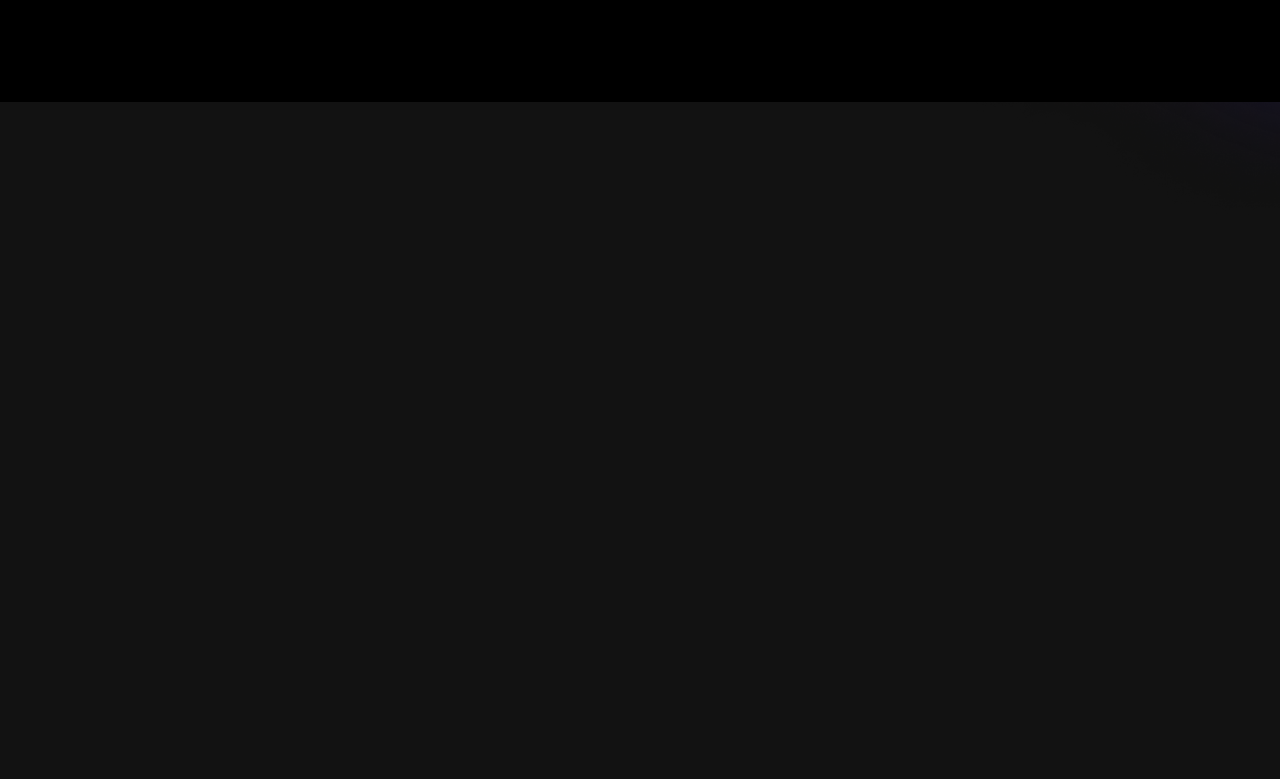
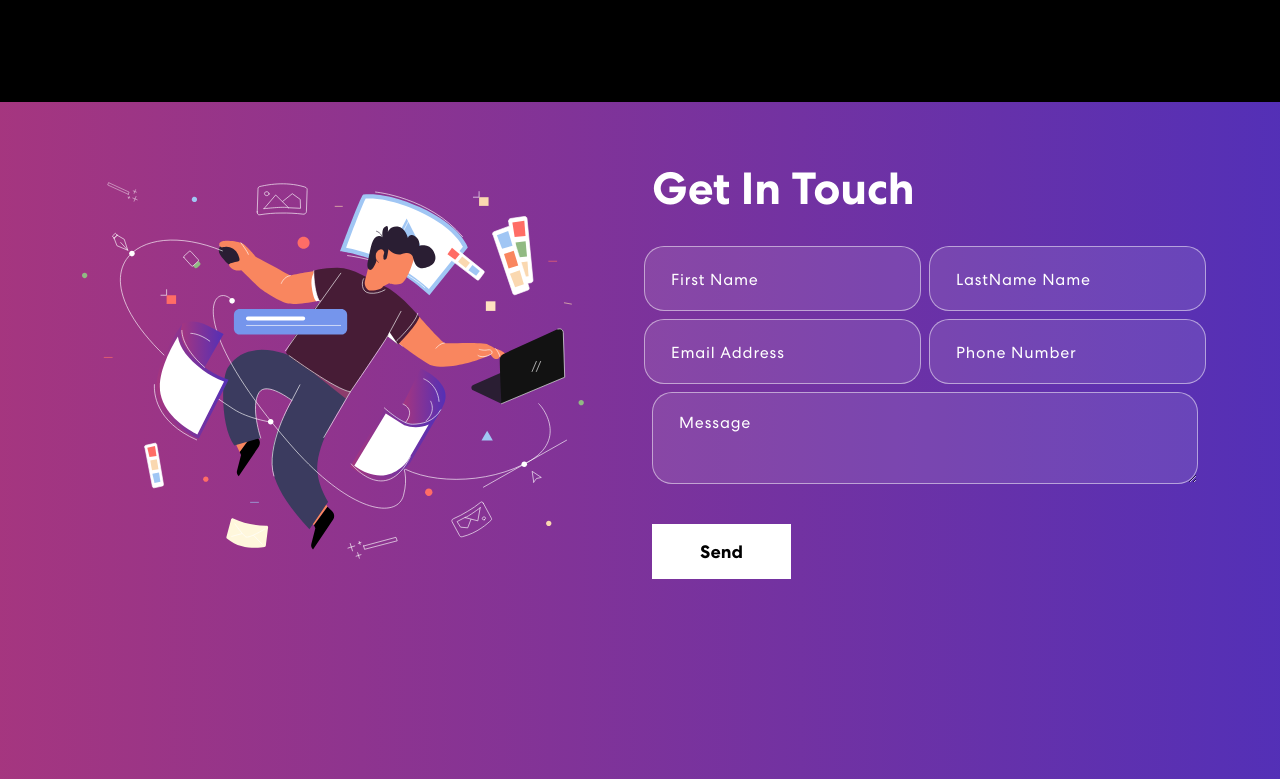
Before and after one commit to vihangamalinda/responsive-portfolio, a React (Create React App) app in the folder portfolio-website/: page / in a window 1280 px wide. Shown: the part 1952-2731 px from the top of the page. Before the commit the page ends 2184 px from the top, so only its background shows below. Built offline with nearby package versions, Linux system fonts and the light colour scheme.

Commit message:
Newsletter Subscribe.

```diff
--- a/portfolio-website/package.json
+++ b/portfolio-website/package.json
@@ -7,10 +7,14 @@
     "@testing-library/react": "^13.3.0",
     "@testing-library/user-event": "^13.5.0",
     "bootstrap": "^5.2.0",
+    "cors": "^2.8.5",
+    "exprss": "^0.0.1-security",
+    "nodemailer": "^6.7.7",
     "react": "^18.2.0",
     "react-bootstrap": "^2.5.0",
     "react-bootstrap-icons": "^1.8.4",
     "react-dom": "^18.2.0",
+    "react-mailchimp-subscribe": "^2.1.3",
     "react-multi-carousel": "^2.8.2",
     "react-scripts": "5.0.1",
     "web-vitals": "^2.1.4"
--- a/portfolio-website/src/App.js
+++ b/portfolio-website/src/App.js
@@ -5,6 +5,7 @@
 import {Banner} from "./components/Banner";
 import {Skills} from "./components/Skills";
 import {Projects} from "./components/Projects";
+import {Contact} from "./components/Contact";
 
 function App() {
   return (
@@ -13,6 +14,7 @@
       <Banner/>
       <Skills/>
       <Projects/>
+      <Contact/>
     </div>
   );
 }
--- /dev/null
+++ b/portfolio-website/src/components/Contact.js
@@ -0,0 +1,107 @@
+import { useState } from "react"
+import { Row,Col,Container } from "react-bootstrap";
+import contactImg from "../assets/img/contact-img.svg";
+
+export const Contact = () =>{
+    const formInitialDetails ={
+        firstName:"",
+        lastName:"",
+        email:"",
+        phone:"",
+        message:""
+    }
+const [formDetails,setFormDetails] = useState(formInitialDetails);
+const [buttonText,setButtonText] = useState("Send");
+const [status,setStatus] =useState({});
+
+const onFormUpdate = (category,value) =>{
+    setFormDetails({
+        ...formDetails,
+        [category]:value
+    })
+}
+
+const  handleSubmit = async(e) => {
+    e.preventDefaulf();
+    setButtonText("Sending...");
+    let response = await fetch("http://localhost:5000/contact",{
+        method:"POST",
+        headers:{
+            "Content-Type":"Applicaton/json;charset=utf-8",
+        },
+        body: JSON.stringify(formDetails),
+    });
+    setButtonText("Send");
+    let result =response.json();
+    setFormDetails(formInitialDetails);
+    if(result.code === 200){
+        setStatus({success:true,message:"Message sent successfully."})
+    }else{
+        setStatus({success:false, message: "Something went wrong, please try again later."})
+    }
+};
+
+    return(
+        <section className="contact" id="connect">
+            <Container>
+                <Row className="align-items-center">
+                    <Col md={6}>
+                        <img src={contactImg} alt="Contact Us"/>
+                    </Col>
+                    <Col md={6}>
+                        <h2>Get In Touch</h2>
+                        <form onSubmit={handleSubmit}>
+                            <Row>
+                                <Col sm={6} className="px-1">
+                                    <input type="text"
+                                     value={formDetails.firstName}
+                                     placeholder="First Name"
+                                     onChange={(e)=> onFormUpdate("firstName",e.target.value)}
+                                     />
+                                </Col>
+                                <Col sm={6} className="px-1">
+                                    <input type="text"
+                                     value={formDetails.lastName}
+                                     placeholder="LastName Name"
+                                     onChange={(e)=> onFormUpdate("lastName",e.target.value)}
+                                     />
+                                </Col>
+                                <Col sm={6} className="px-1">
+                                    <input type="text"
+                                     value={formDetails.email}
+                                     placeholder="Email Address"
+                                     onChange={(e)=> onFormUpdate("email",e.target.value)}
+                                     />
+                                </Col>
+                                <Col sm={6} className="px-1">
+                                    <input type="text"
+                                     value={formDetails.phone}
+                                     placeholder="Phone Number"
+                                     onChange={(e)=> onFormUpdate("phone",e.target.value)}
+                                     />
+                                </Col>
+                                <Col>
+                                <textarea
+                                 row={6}
+                                 value={formDetails.message}
+                                 placeholder="Message"
+                                 onChange={(e)=> onFormUpdate("message",e.target.value)}/>
+                                 <button type="submit"><span>{buttonText}</span></button>
+                                 </Col>
+                                 {
+                                 status.message &&
+                                 <Col>
+                                    <p className={status.message === false ? "danger":"success" }>
+                                        {status.message}
+                                    </p>
+                                 </Col>
+                                 }
+                            </Row>
+                        </form>
+                    </Col>
+                </Row>
+            </Container>
+        </section>
+
+    )
+}
```
Also changed, not shown: portfolio-website/server.js (added, +52 -0 lines), portfolio-website/src/components/MailchimpForm.js (added, +20 -0 lines), portfolio-website/src/components/Newsletter.js (added, +55 -0 lines), 1 other file (tests, documents, lock files or other folders).
